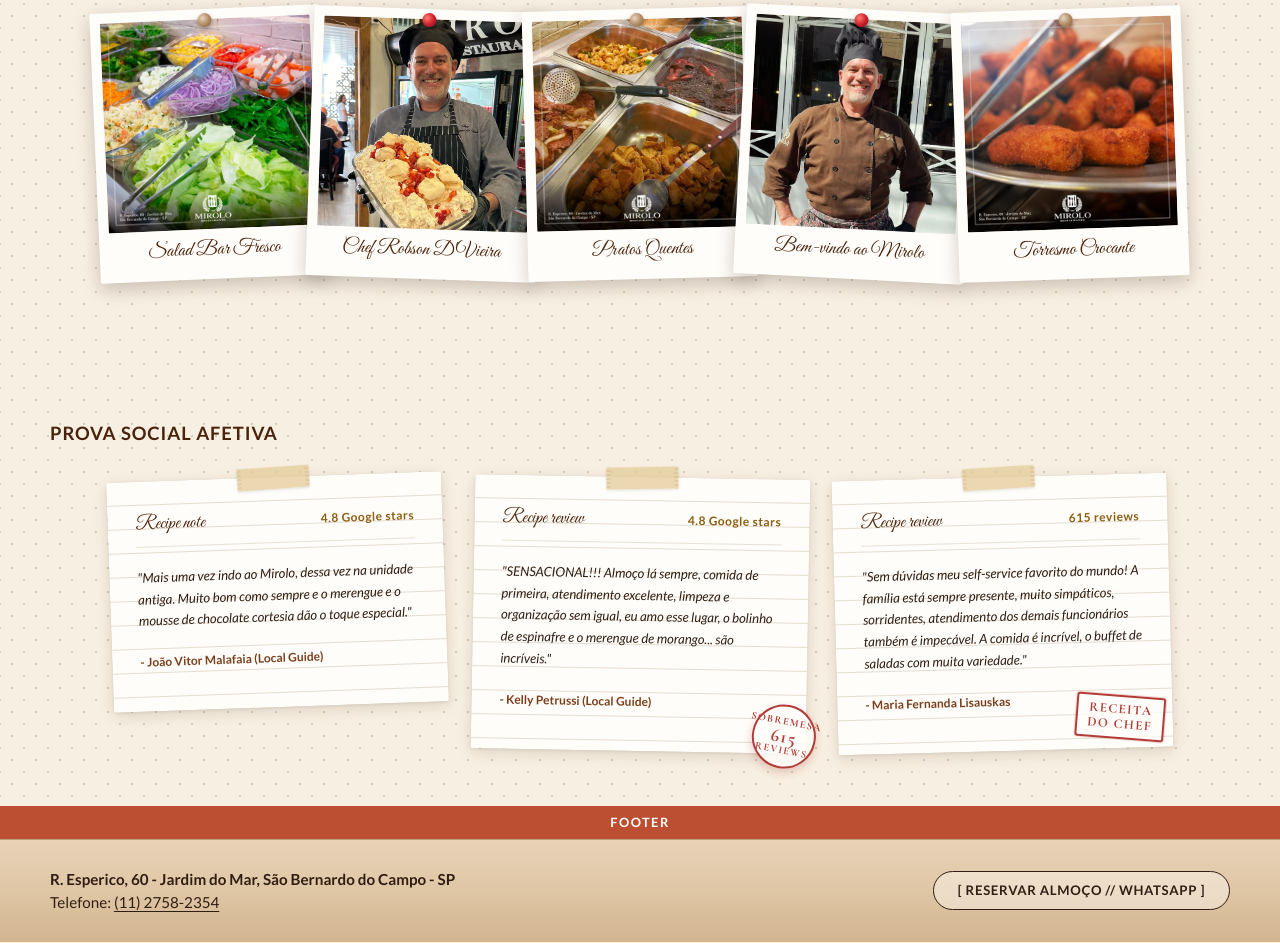
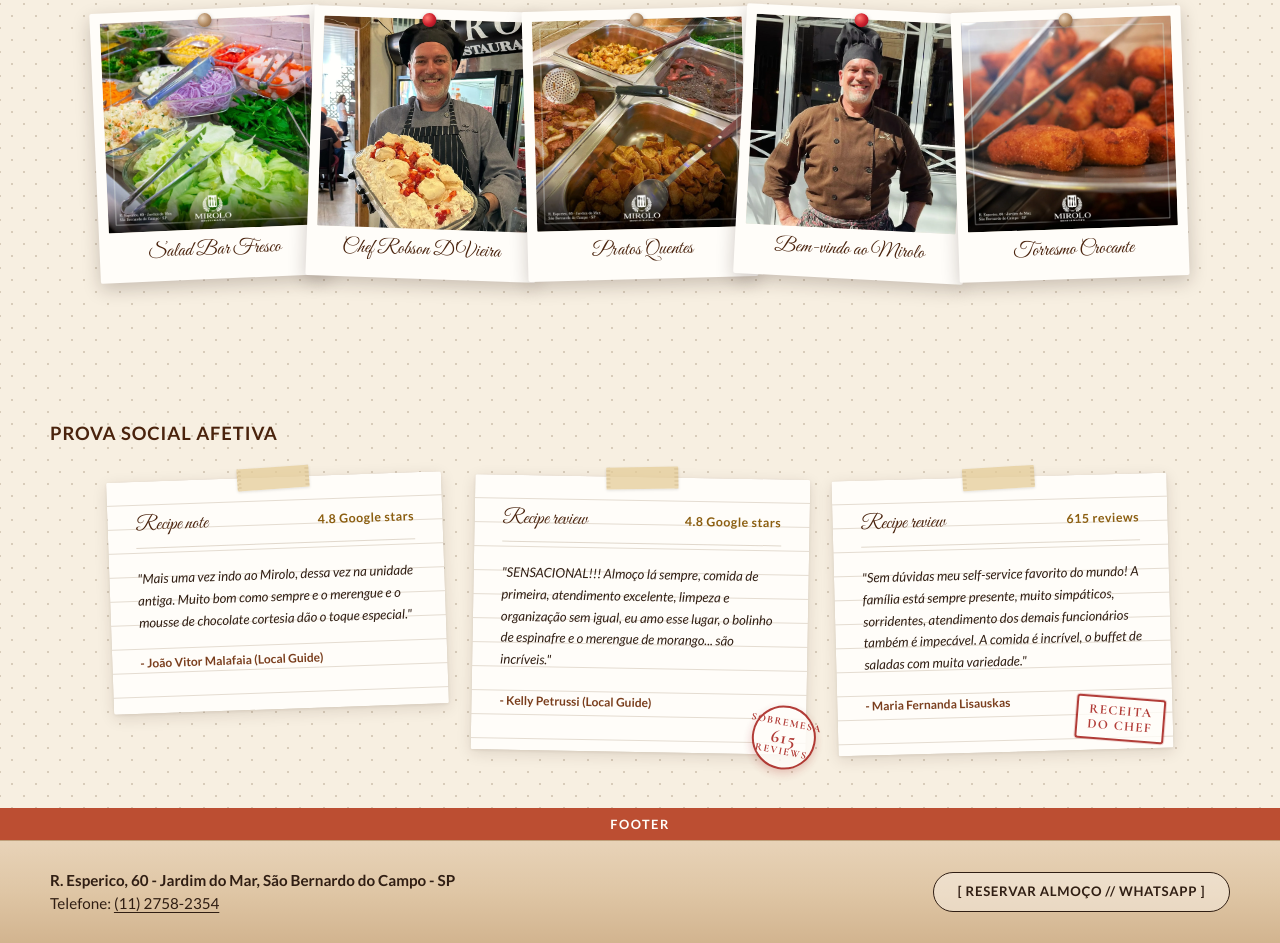
Before and after one commit to kdlsystemofc-glitch/Mirolo-Restaurante, a website: page site/index.html in a window 1280 px wide. Shown: the part 1628-2571 px from the top of the page. Drawn offline with nearby package versions, Linux system fonts and the light colour scheme.

Commit message:
depoimentos pronta

```diff
--- a/site/style.css
+++ b/site/style.css
@@ -583,18 +583,18 @@
   display: flex;
   justify-content: space-between;
   align-items: baseline;
-  border-bottom: 1px solid rgba(195, 180, 160, 0.4);
+  border-bottom: 1px solid rgba(195, 180, 160, 0.5);
   padding-bottom: 6px;
   margin-bottom: var(--space-3);
 }
 .review-card__type {
   font-family: var(--font-script);
-  font-size: 1.2rem;
+  font-size: 1.25rem;
   color: var(--c-brown-dark);
 }
 .review-card__rating {
   font-family: var(--font-body);
-  font-size: 0.75rem;
+  font-size: 0.775rem;
   font-weight: 700;
   color: var(--c-gold-text);
   letter-spacing: 0.04em;
```
